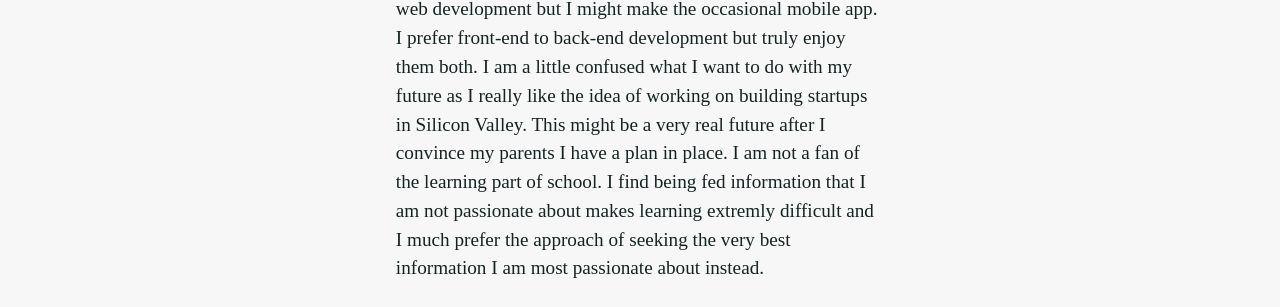
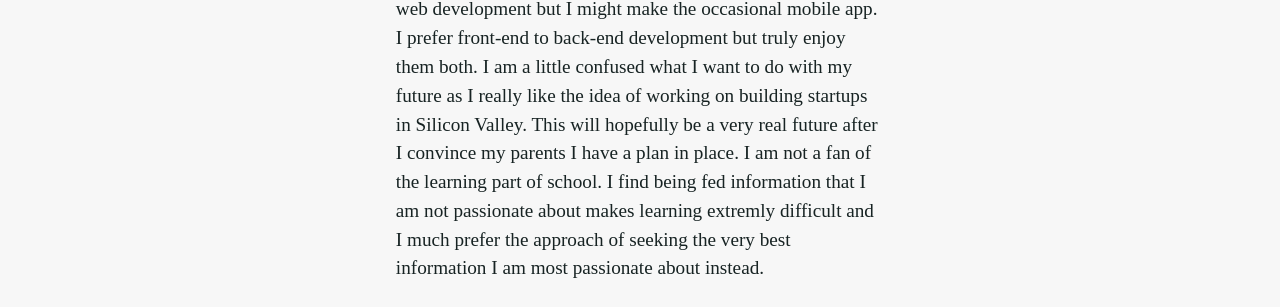
Before and after one commit to andrewmilson/andrewmilson.github.io, a Jekyll site: the page built from about.md, in a window 1280 px wide. Shown: the part 1060-1367 px from the top of the page. Built offline with Jekyll 4.4.1, drawn with Linux system fonts in a browser that asks for light colours; some web fonts are replaced; Markdown is read by kramdown in place of the engine named in the settings; some of the changed text lies outside the part shown.

Commit message:
Updated about

```diff
--- a/about.md
+++ b/about.md
@@ -9,4 +9,4 @@
 ![Picture of me ready to mow some grass](images/mower-and-i.jpg)
 __Picture of me ready to mow some grass__
 
-My true passion lies in doing programming and being an entrepreneur. I would even say that it is a mild addiction. I also love spending my days by longboarding, scootering, playing social soccer with the lads, playing in Orchestra the Jazz Band, Brass Group and doing other exhilarating things. I mainly do web development but I might make the occasional mobile app. I prefer front-end to back-end development but truly enjoy them both. I am a little confused what I want to do with my future as I really like the idea of working on building startups in Silicon Valley. This might be a very real future after I convince my parents I have a plan in place. I am not a fan of the learning part of school. I find being fed information that I am not passionate about makes learning extremly difficult and I much prefer the approach of seeking the very best information I am most passionate about instead.
+My true passion lies in doing programming and being an entrepreneur. I would even say that it is a mild addiction. I also love spending my days by longboarding, scootering, playing social soccer with the lads, playing in Orchestra the Jazz Band, Brass Group and doing other exhilarating things. I mainly do web development but I might make the occasional mobile app. I prefer front-end to back-end development but truly enjoy them both. I am a little confused what I want to do with my future as I really like the idea of working on building startups in Silicon Valley. This will hopefully be a very real future after I convince my parents I have a plan in place. I am not a fan of the learning part of school. I find being fed information that I am not passionate about makes learning extremly difficult and I much prefer the approach of seeking the very best information I am most passionate about instead.
```
